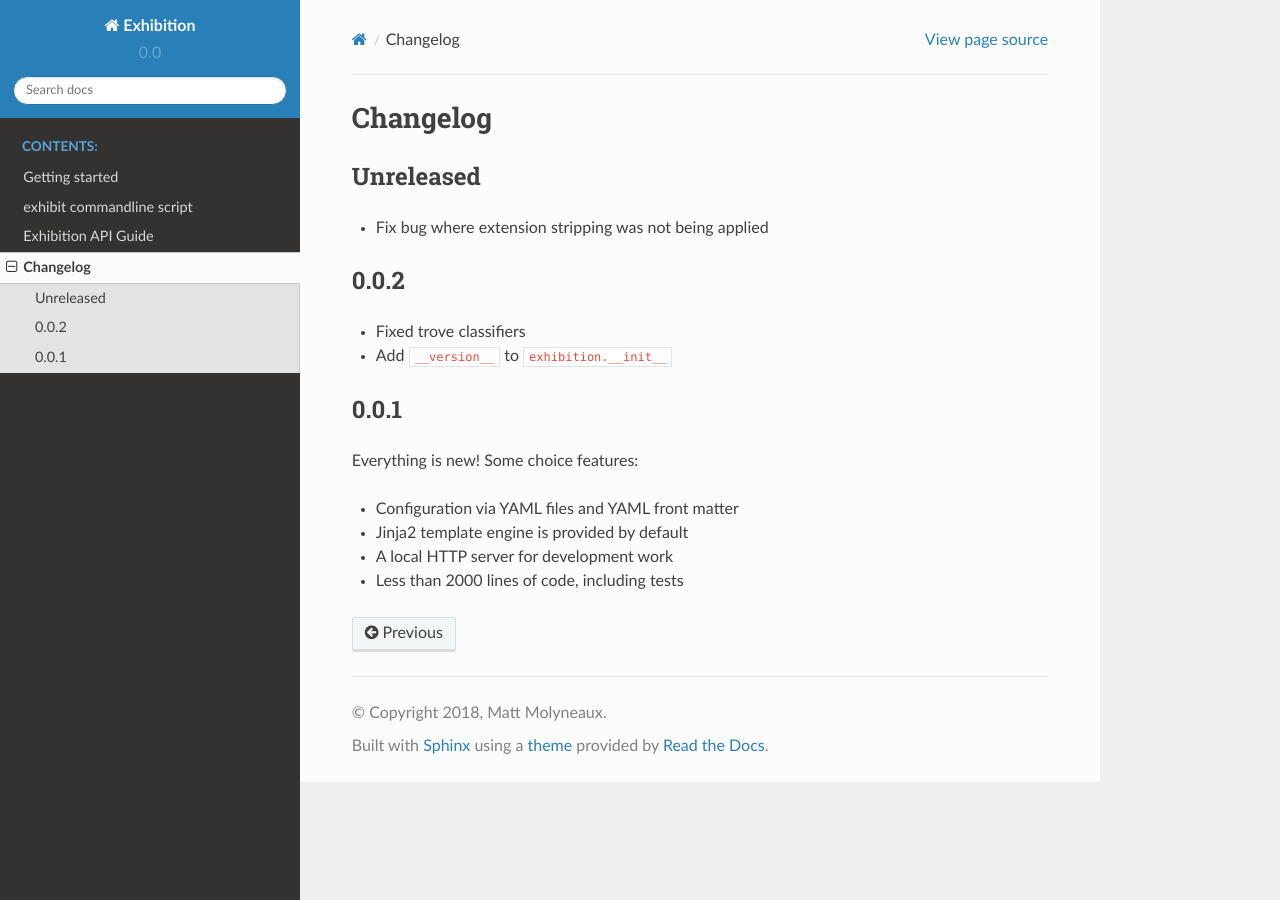
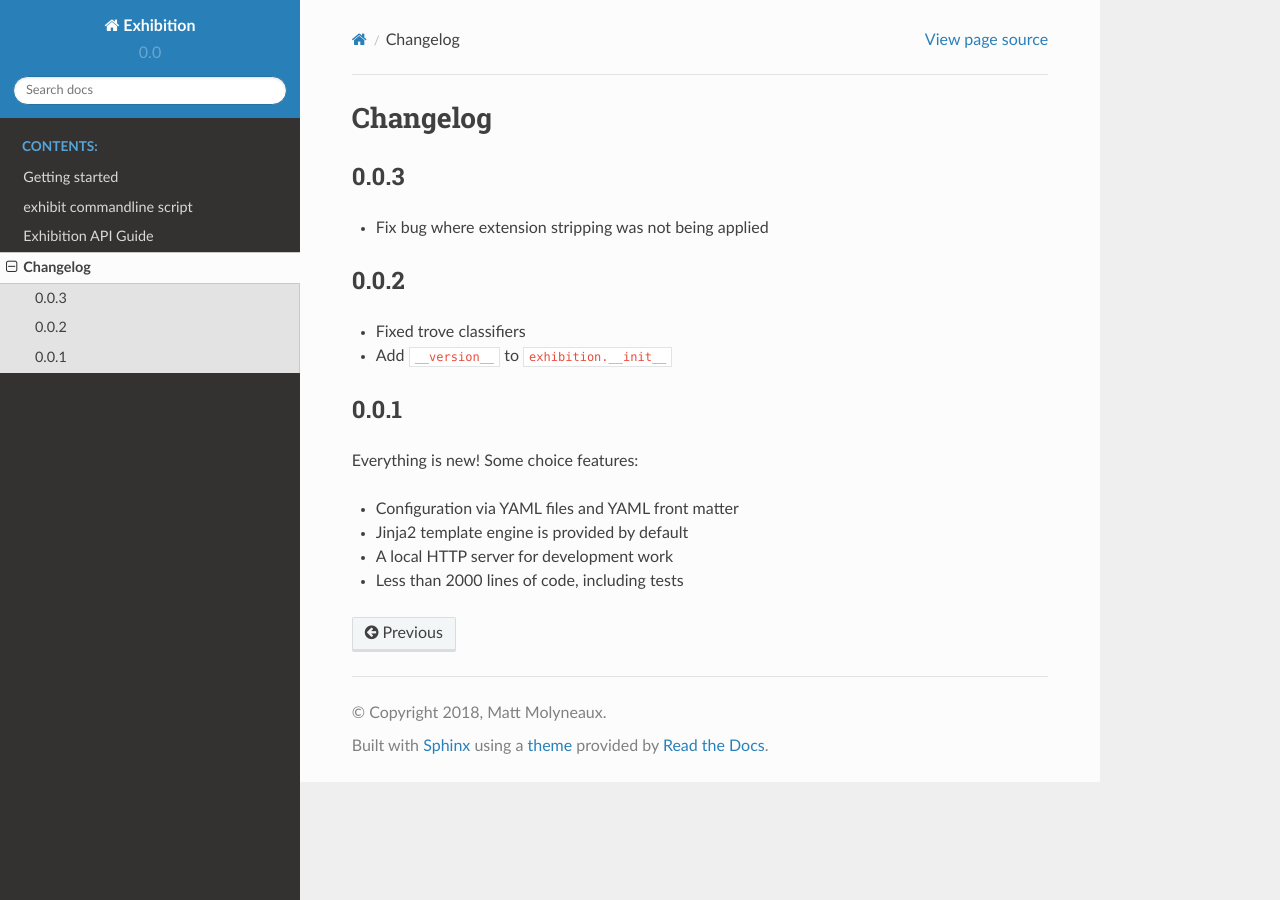
Before and after one commit to moggers87/exhibition, a Sphinx documentation site: the page built from docs/changelog.rst, in a window 1280 px wide. Built offline with Sphinx 7.4.7 and the Read the Docs theme 2.0.0, drawn with Linux system fonts in a browser that asks for light colours.

Commit message:
Bump version

```diff
--- a/CHANGELOG.rst
+++ b/CHANGELOG.rst
@@ -1,5 +1,7 @@
-Unreleased
-----------
+.. _zero-zero-three:
+
+0.0.3
+-----
 
 - Fix bug where extension stripping was not being applied
 
--- a/docs/conf.py
+++ b/docs/conf.py
@@ -26,7 +26,7 @@ author = 'Matt Molyneaux'
 # The short X.Y version
 version = '0.0'
 # The full version, including alpha/beta/rc tags
-release = '0.0.2'
+release = '0.0.3'
 
 
 # -- General configuration ---------------------------------------------------
--- a/exhibition/__init__.py
+++ b/exhibition/__init__.py
@@ -1 +1 @@
-__version__ = "0.0.2"
+__version__ = "0.0.3"
--- a/setup.py
+++ b/setup.py
@@ -5,7 +5,7 @@ with open("README.rst", "r") as f:
 
 setup(
     name="exhibition",
-    version="0.0.2",
+    version="0.0.3",
     author="Matt Molyneaux",
     author_email="moggers87+git@moggers87.co.uk",
     description="A Python static site generator",
```
